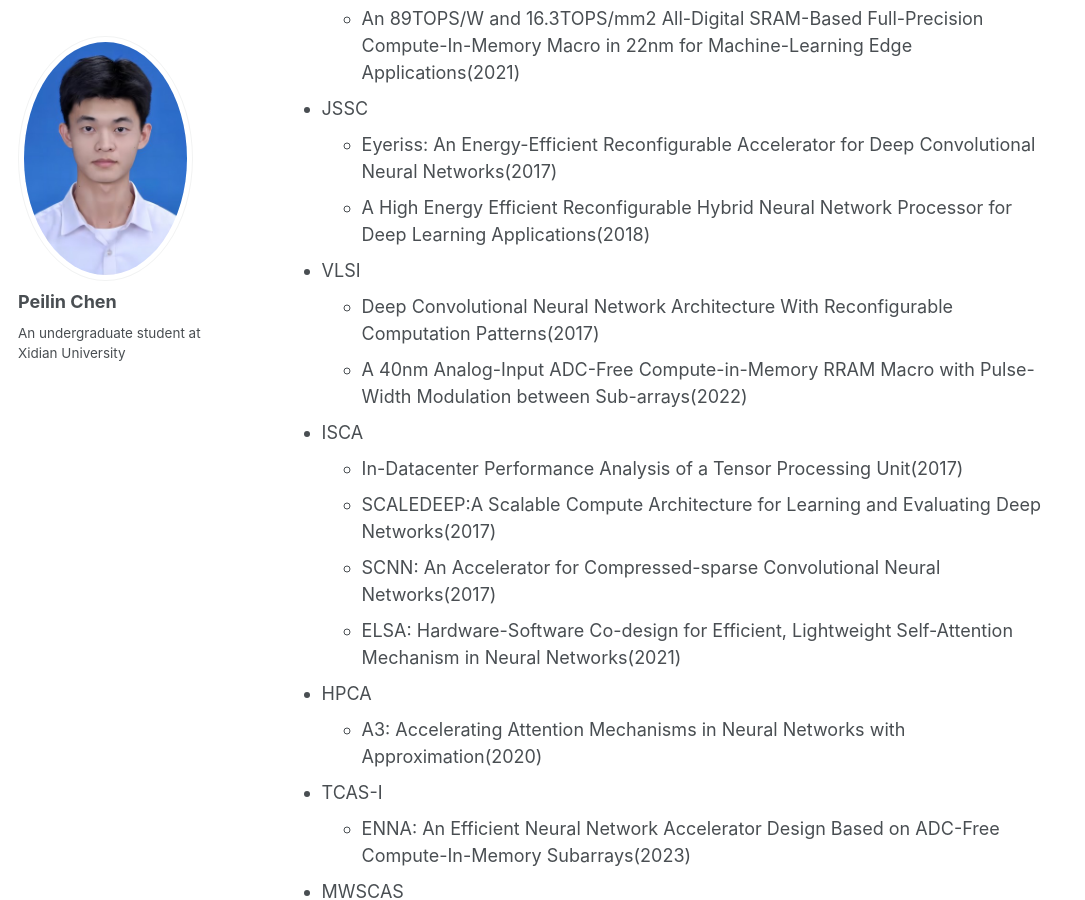
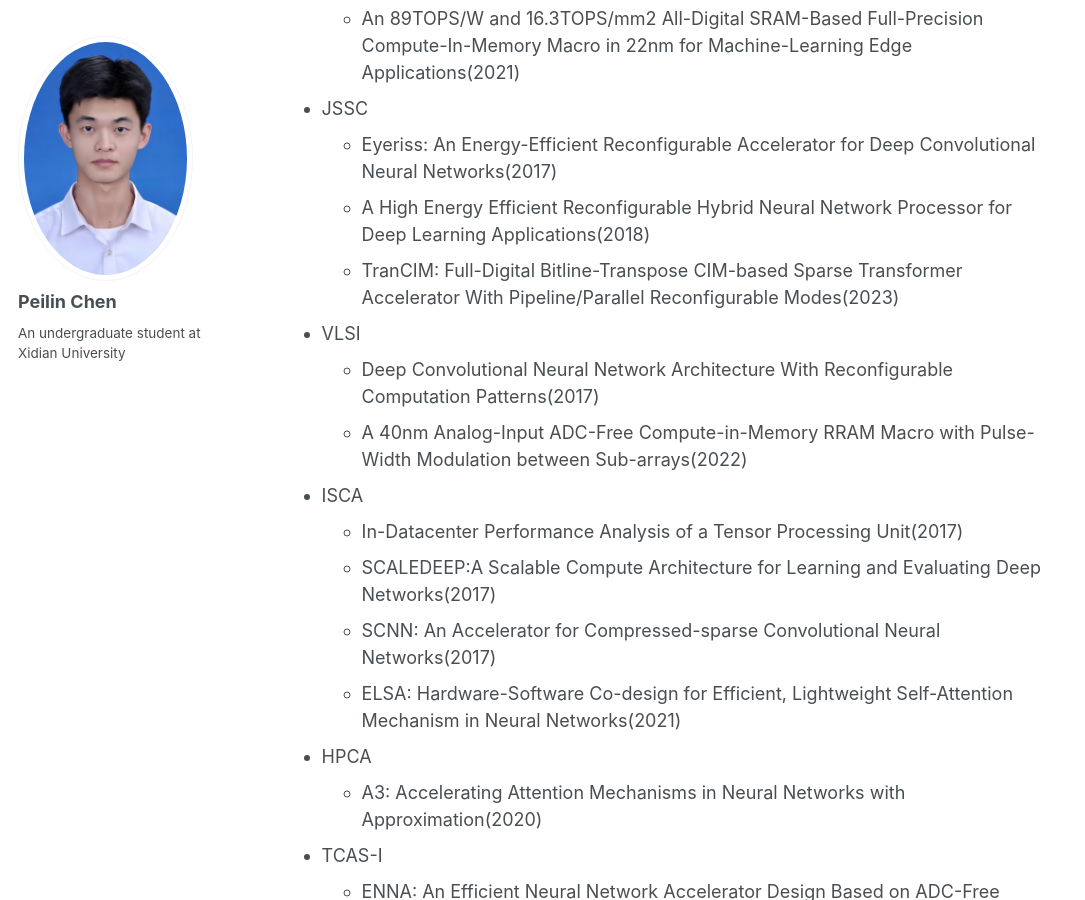
Before and after one commit to peilin-chen/peilin-chen.github.io, a Jekyll site: the page built from _pages/reading list.md, in a window 1280 px wide and 900 px high, scrolled down 671 px. Shown: the whole window, without its empty margins (0-1085 px from the left). Built offline with Jekyll 4.4.1, drawn with Linux system fonts in a browser that asks for light colours.

Commit message:
Update reading list.md

```diff
--- a/_pages/reading list.md
+++ b/_pages/reading list.md
@@ -17,6 +17,7 @@ author_profile: true
 * JSSC
   - Eyeriss: An Energy-Efficient Reconfigurable Accelerator for Deep Convolutional Neural Networks(2017)
   - A High Energy Efficient Reconfigurable Hybrid Neural Network Processor for Deep Learning Applications(2018)
+  - TranCIM: Full-Digital Bitline-Transpose CIM-based Sparse Transformer Accelerator With Pipeline/Parallel Reconfigurable Modes(2023)
 * VLSI
   - Deep Convolutional Neural Network Architecture With Reconfigurable Computation Patterns(2017)
   - A 40nm Analog-Input ADC-Free Compute-in-Memory RRAM Macro with Pulse-Width Modulation between Sub-arrays(2022)
```
